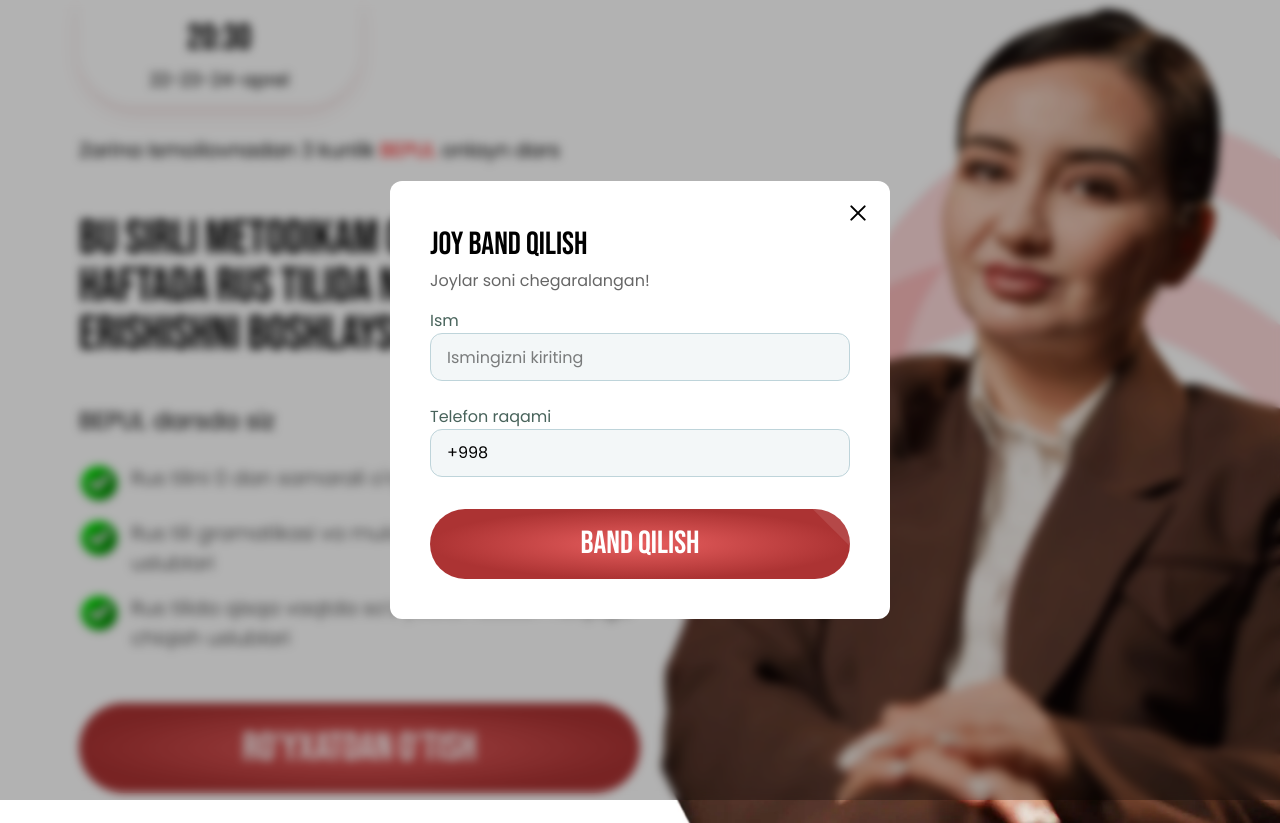
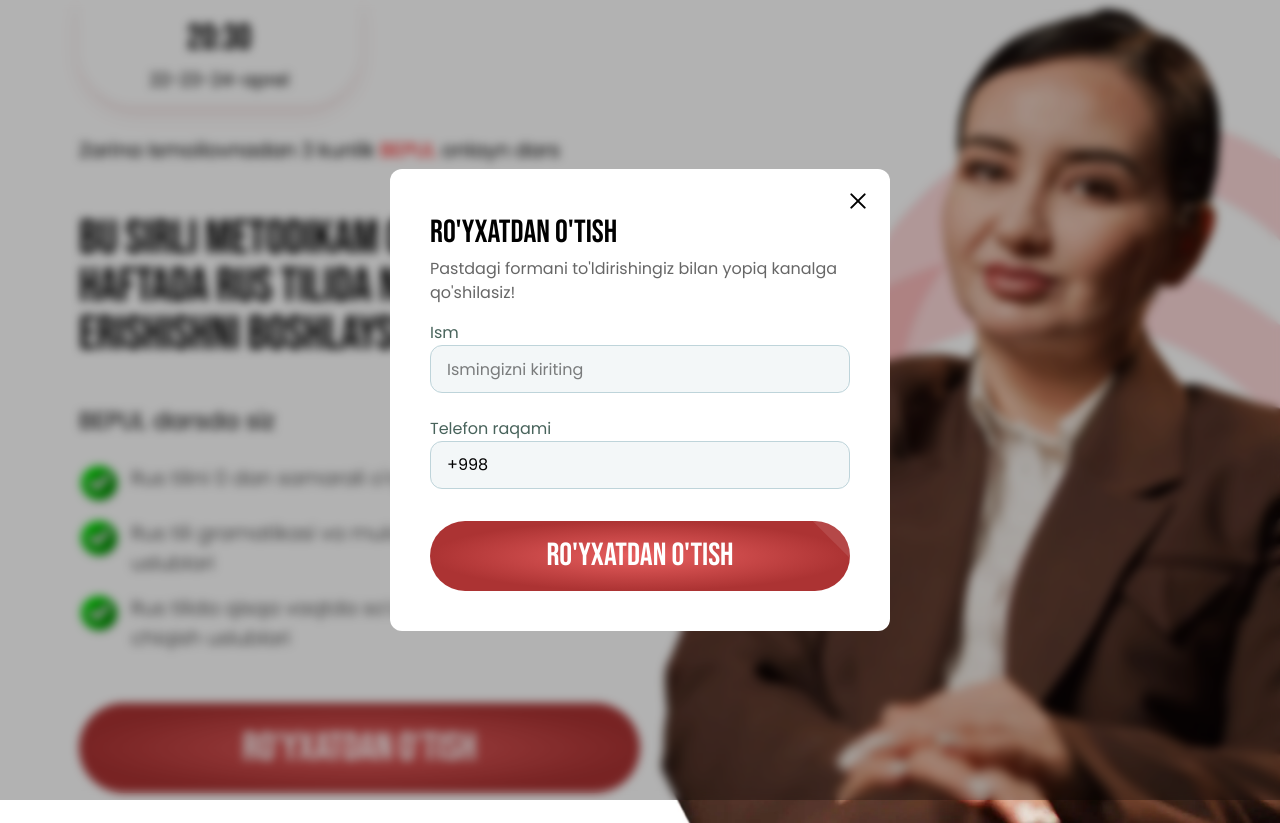
Before and after one commit to sultonbayevogabek/rusiy-fulfiledu-uz, a website: page index.html in a window 1280 px wide. Both pictures are taken after a click on the button "RO'YXATDAN O'TISH". Drawn offline with Linux system fonts and the light colour scheme; no server answers.

Commit message:
initial commit

```diff
--- a/index.html
+++ b/index.html
@@ -104,10 +104,10 @@
   <form data-form
         class="w-full max-w-[500px] p-[20px] 800px:p-[40px] bg-[#fff] rounded-[8px] 1100px:rounded-[12px] relative">
     <h2 class="text-[24px] 800px:text-[28px] 1200px:text-[32px] font-bebas">
-      Joy band qilish
+      Ro'yxatdan o'tish
     </h2>
 
-    <p class="mb-[16px] text-[#00000099]">Joylar soni chegaralangan!</p>
+    <p class="mb-[16px] text-[#00000099]">Pastdagi formani to'ldirishingiz bilan yopiq kanalga qo'shilasiz!</p>
 
     <div class="p-[16px] mb-[8px] 1100px:mb-[16px] text-[#00971C] rounded-[16px] bg-[#00971C11] text-center hidden"
          data-form-alert>
@@ -136,7 +136,7 @@
     <button data-form-button
             class="submit-button"
             type="submit">
-      Band qilish
+      Ro'yxatdan o'tish
     </button>
 
     <img data-modal-close class="w-[12px] 1100px:w-[16px] aspect-square absolute top-[24px] right-[24px] cursor-pointer"
```
